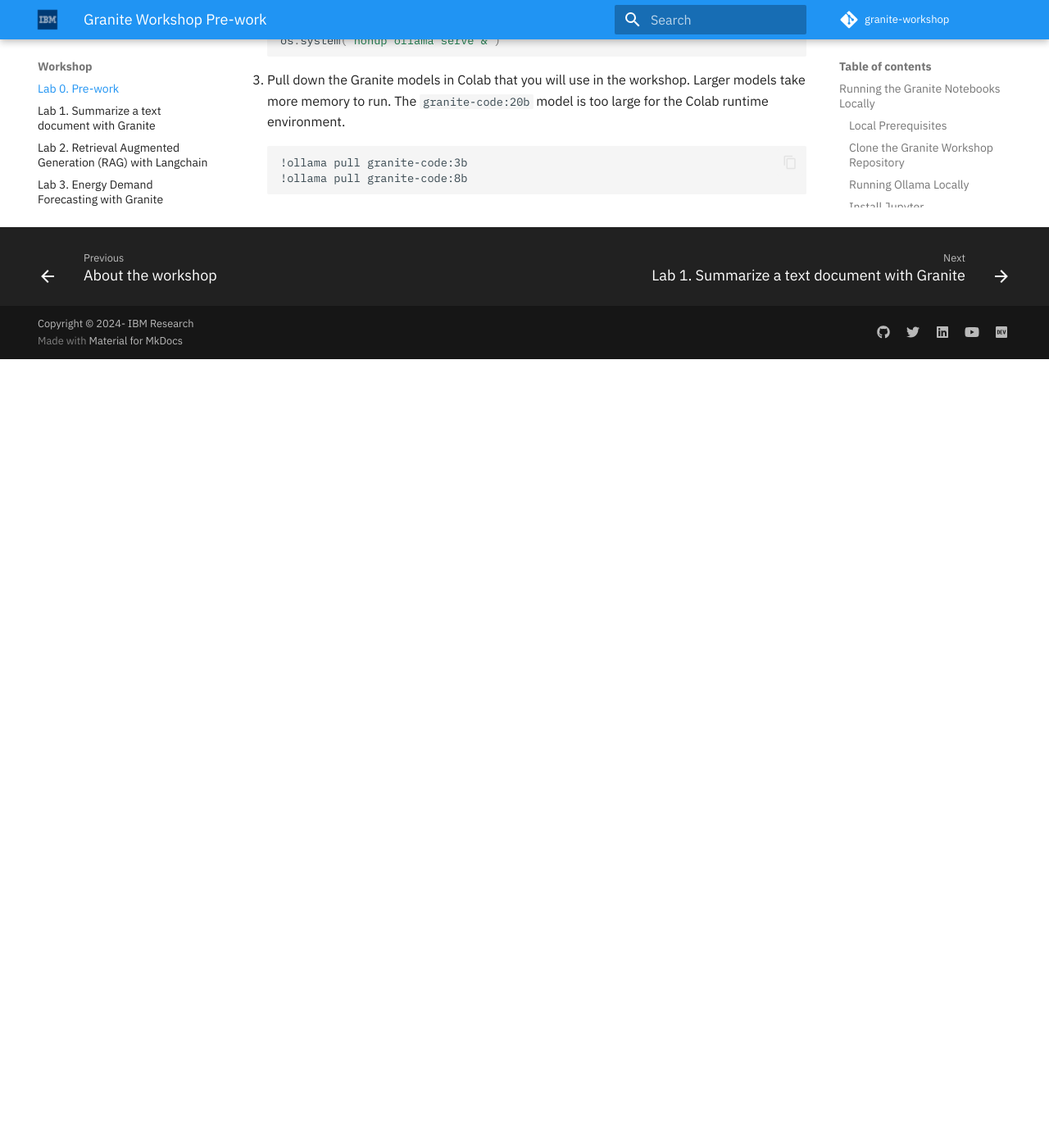
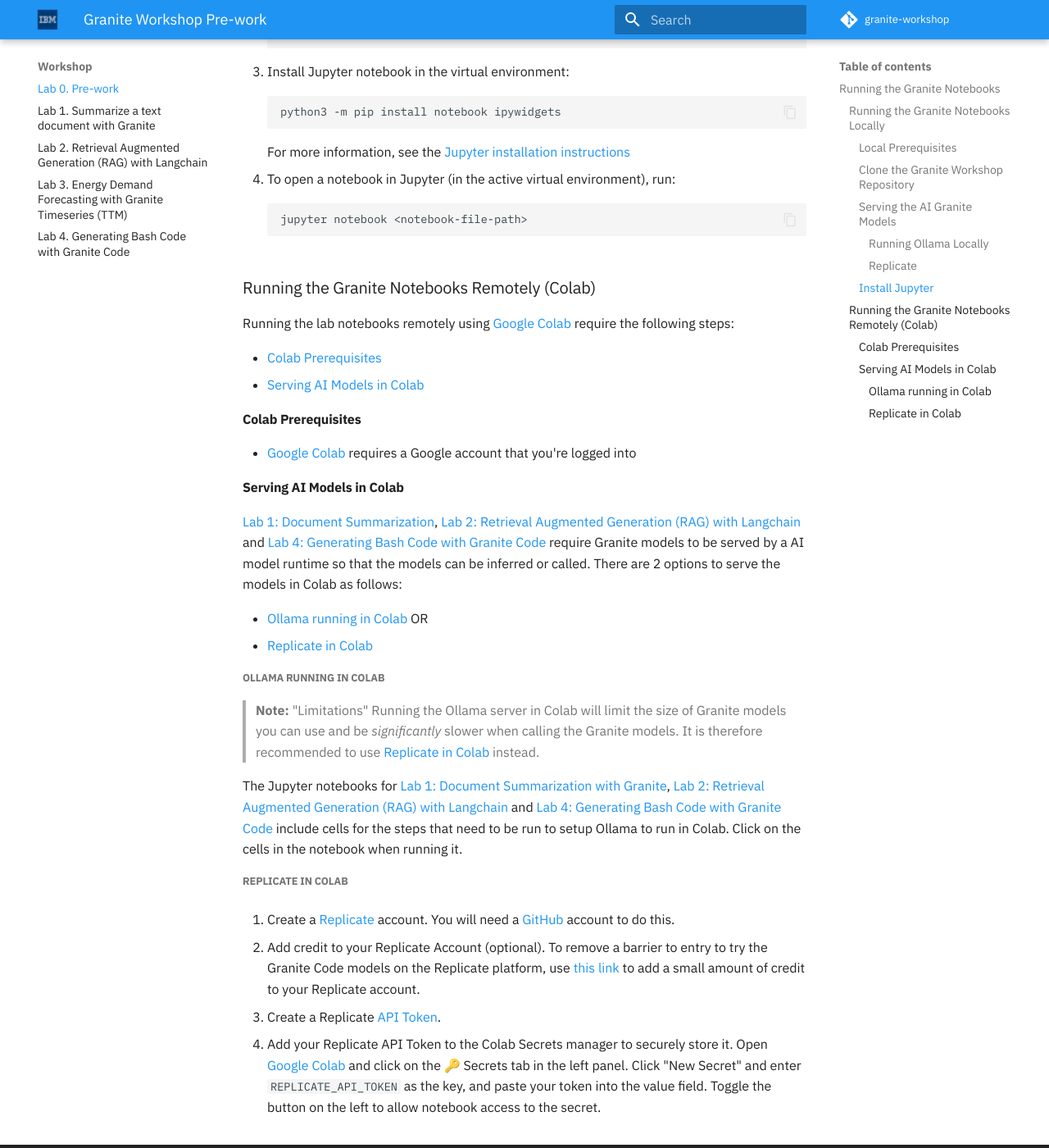
Before and after one commit to IBM/granite-workshop, an MkDocs documentation site: the page built from docs/pre-work/README.md, in a window 1280 px wide and 1400 px high, scrolled down 2869 px. Shown: the whole window at 82% size. Built offline with MkDocs 1.6.1 and Material for MkDocs 9.7.7, drawn with Linux system fonts in a browser that asks for light colours; comment, search, counter and statistics services are not loaded; before the commit the page ends 3307 px from its top, so only the background shows below that; some of the changed text lies outside the part shown.

Commit message:
Restructure the prework doc
This is required as we now support Ollama server (locally and in Colab)
and also Replicate for running AI models.

Signed-off-by: Martin Hickey <martin.hickey@ie.ibm.com>

````diff
--- a/docs/pre-work/README.md
+++ b/docs/pre-work/README.md
@@ -6,25 +6,39 @@
 
 # Pre-work
 
-The labs in the workshop are [Jupyter notebooks](https://jupyter.org/). The notebooks can be run on your computer or remotely on [Google Colab](https://colab.research.google.com). Follow the instructions in the section that follow on how you would like to run the notebooks.
+The labs in the workshop are [Jupyter notebooks](https://jupyter.org/). The notebooks can be run on your computer or remotely on the [Google Colab](https://colab.research.google.com) service. Check out [Running the Granite Notebooks](#running-the-granite-notebooks) section on how to setup the way you want to run the notebooks.
 
-[Lab 1: Document Summarization](../lab-1/README.md), [Lab 2: Retrieval Augmented Generation (RAG) with Langchain](../lab-2/README.md) and [Lab 4: Generating Bash Code with Granite Code](../lab-4/README.md) require Granite models to be served by a AI model runtime so that the models can be inferred or called. The workshop uses [Ollama](https://github.com/ollama/ollama) to serve the models.
+## Running the Granite Notebooks
 
-## Running the Granite Notebooks Locally
+The notebooks can be run:
+
+- [on your computer](#running-the-granite-notebooks-locally) OR
+- [remotely on the Google Colab service](#running-the-granite-notebooks-remotely-colab)
+
+Follow the instructions in one of the sub-sections that follow on how you would like to run the notebooks.
+
+### Running the Granite Notebooks Locally
+
+It is recommended if you want to run the lab notebooks locally on your computer that you have:
+
+- A computer or laptop
+- Knowledge of [Git](https://git-scm.com/) and [Python](https://www.python.org/)
+
+If not then it recommended to go to the [Running the Granite Notebooks Remotely (Colab)](#running-the-granite-notebooks-remotely-colab) section instead.
 
 Running the lab notebooks locally on your computer requires the following steps:
 
 - [Local Prerequisites](#local-prerequisites)
 - [Clone the Granite Workshop Repository](#clone-the-granite-workshop-repository)
-- [Running Ollama Locally](#running-ollama-locally)
+- [Serving the AI Granite Models](#serving-the-ai-granite-models)
 - [Install Jupyter](#install-jupyter)
 
-### Local Prerequisites
+#### Local Prerequisites
 
 - Git
 - Python 3.10 or 3.11
 
-### Clone the Granite Workshop Repository
+#### Clone the Granite Workshop Repository
 
 Clone the workshop repo and cd into the repo directory.
 
@@ -33,7 +47,26 @@
 cd granite-workshop
 ```
 
-### Running Ollama Locally
+#### Serving the AI Granite Models
+
+[Lab 1: Document Summarization](../lab-1/README.md), [Lab 2: Retrieval Augmented Generation (RAG) with Langchain](../lab-2/README.md) and [Lab 4: Generating Bash Code with Granite Code](../lab-4/README.md) require Granite models to be served by a AI model runtime so that the models can be inferred or called. There are 2 options to serve the models as follows:
+
+- [Running Ollama Locally](#running-ollama-locally) OR
+- [Replicate](https://replicate.com/)
+
+##### Running Ollama Locally
+
+It is recommended if you want to run [Ollama](https://ollama.com/) locally on your computer to serve models that you have:
+
+- A computer or laptop with:
+  - GPU processor
+  - 32G RAM (minimum)
+
+> **Note:** This was tested on Mac M1 with 32G RAM.
+
+If you computer is unable to serve the models then it is recommended to go to the [Replicate](#replicate) section.
+
+Running Ollama locally on your computer requires the following steps:
 
 1. [Download and install Ollama](https://github.com/ollama/ollama?tab=readme-ov-file#ollama), if you haven't already.
 
@@ -57,9 +90,23 @@
     ollama pull granite-code:20b
     ```
 
-### Install Jupyter
+##### Replicate
 
-!!! note "Use a virtual environment"
+1. Create a [Replicate](https://replicate.com/) account. You will need a [GitHub](https://github.com/) account to do this.
+
+1. Add credit to your Replicate Account (optional). To remove a barrier to entry to try the Granite Code models on the Replicate platform, use [this link](https://replicate.com/invites/a8717bfe-2f3d-4a52-88ed-1356231cdf03) to add a small amount of credit to your Replicate account.
+
+1. Create a Replicate [API Token](https://replicate.com/account/api-tokens).
+
+1. Set your Replicate API Token as an environment variable in your terminal where you will run the notebook:
+
+    ```shell
+    export REPLICATE_API_TOKEN=<your_replicate_api_token>
+    ```
+
+#### Install Jupyter
+
+> **Note:** "Use a virtual environment"
     Before installing dependencies and to avoid conflicts in your environment, it is advisable to use a [virtual environment (venv)](https://docs.python.org/3/library/venv.html).
 
 1. Create virtual environment:
@@ -88,40 +135,37 @@
     jupyter notebook <notebook-file-path>
     ```
 
-## Running the Granite Notebooks Remotely (Colab)
+### Running the Granite Notebooks Remotely (Colab)
 
 Running the lab notebooks remotely using [Google Colab](https://colab.research.google.com) require the following steps:
 
 - [Colab Prerequisites](#colab-prerequisites)
-- [Running Ollama in Colab](#running-ollama-in-colab)
+- [Serving AI Models in Colab](#serving-ai-models-in-colab)
 
-### Colab Prerequisites
+#### Colab Prerequisites
 
 - [Google Colab](https://colab.research.google.com) requires a Google account that you're logged into
 
-### Running Ollama in Colab
+#### Serving AI Models in Colab
 
-!!! note "Limitations"
-    Running the Ollama server in Colab will limit the size of Granite models you can use and be _significantly_ slower when calling the Granite models.
+[Lab 1: Document Summarization](../lab-1/README.md), [Lab 2: Retrieval Augmented Generation (RAG) with Langchain](../lab-2/README.md) and [Lab 4: Generating Bash Code with Granite Code](../lab-4/README.md) require Granite models to be served by a AI model runtime so that the models can be inferred or called. There are 2 options to serve the models in Colab as follows:
 
-The Jupyter notebooks for [Lab 1: Document Summarization with Granite](../lab-1/README.md), [Lab 2: Retrieval Augmented Generation (RAG) with Langchain](../lab-2/README.md) and [Lab 4: Generating Bash Code with Granite Code](../lab-4/README.md) include cells for the following steps that  need to be run before proceeding with the remainder of the notebook.
+- [Ollama running in Colab](#ollama-running-in-colab) OR
+- [Replicate in Colab](#replicate-in-colab)
 
-1. Download and install Ollama in Colab
+##### Ollama running in Colab
 
-    ```shell
-    !curl https://ollama.ai/install.sh | sh
-    ```
+> **Note:** "Limitations"
+    Running the Ollama server in Colab will limit the size of Granite models you can use and be _significantly_ slower when calling the Granite models. It is therefore recommended to use [Replicate in Colab](#replicate-in-colab) instead.
 
-1. Start the Ollama server as a background process in Colab using `nohup` and `&`
+The Jupyter notebooks for [Lab 1: Document Summarization with Granite](../lab-1/README.md), [Lab 2: Retrieval Augmented Generation (RAG) with Langchain](../lab-2/README.md) and [Lab 4: Generating Bash Code with Granite Code](../lab-4/README.md) include cells for the steps that need to be run to setup Ollama to run in Colab. Click on the cells in the notebook when running it.
 
-    ```python
-    import os
-    os.system("nohup ollama serve &")
-    ```
+##### Replicate in Colab
 
-1. Pull down the Granite models in Colab that you will use in the workshop. Larger models take more memory to run. The `granite-code:20b` model is too large for the Colab runtime environment.
+1. Create a [Replicate](https://replicate.com/) account. You will need a [GitHub](https://github.com/) account to do this.
 
-    ```shell
-    !ollama pull granite-code:3b
-    !ollama pull granite-code:8b
-    ```
+1. Add credit to your Replicate Account (optional). To remove a barrier to entry to try the Granite Code models on the Replicate platform, use [this link](https://replicate.com/invites/a8717bfe-2f3d-4a52-88ed-1356231cdf03) to add a small amount of credit to your Replicate account.
+
+1. Create a Replicate [API Token](https://replicate.com/account/api-tokens).
+
+1. Add your Replicate API Token to the Colab Secrets manager to securely store it. Open [Google Colab](https://colab.research.google.com) and click on the 🔑 Secrets tab in the left panel. Click "New Secret" and enter `REPLICATE_API_TOKEN` as the key, and paste your token into the value field. Toggle the button on the left to allow notebook access to the secret.
````
